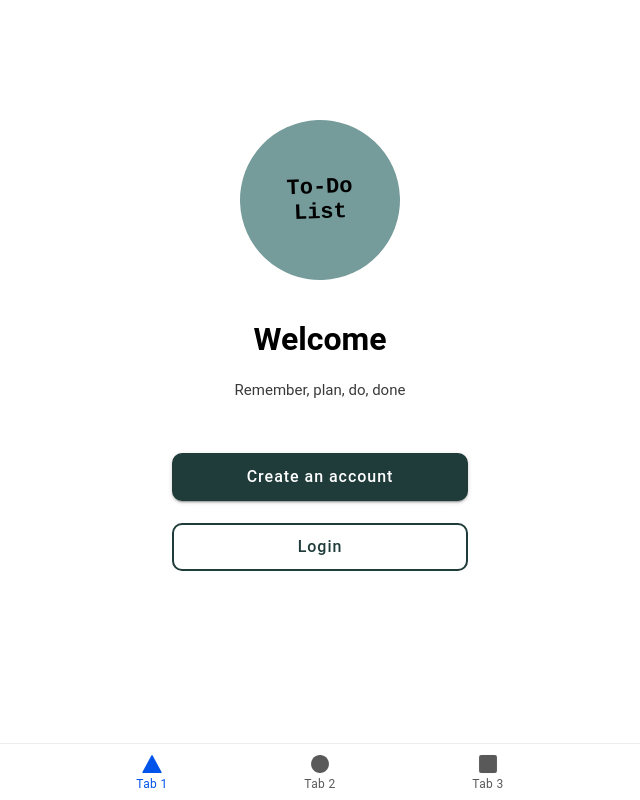
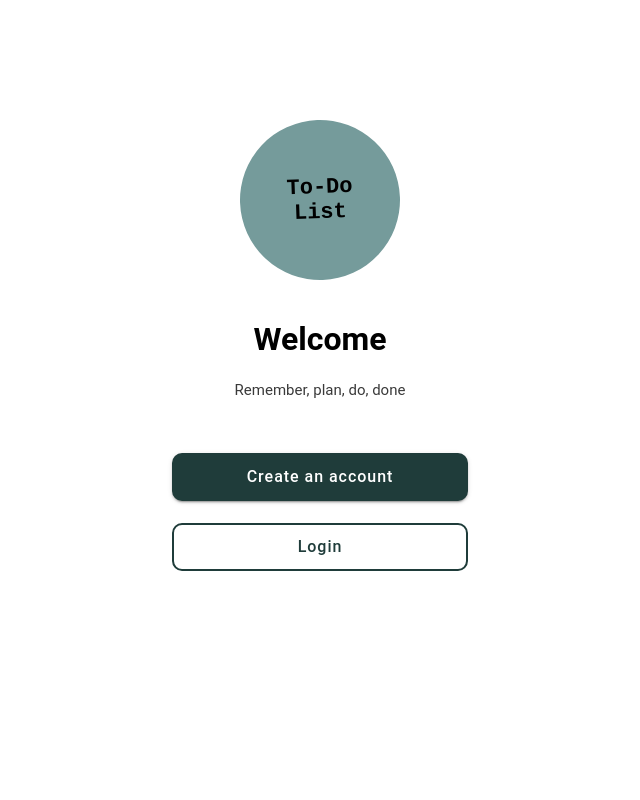
Before and after one commit to MobileLab6/Labwork6, a React (Vite) app in the folder Lab6/Lab6/: page /tab1 in a window 1280 px wide. Shown: the whole page, without its empty margins (320-960 px from the left). Built offline with nearby package versions, Linux system fonts and the light colour scheme; no server answers.

Commit message:
alabar pois

```diff
--- a/Lab6/Lab6/src/App.tsx
+++ b/Lab6/Lab6/src/App.tsx
@@ -4,8 +4,6 @@ import {
   IonIcon,
   IonLabel,
   IonRouterOutlet,
-  IonTabBar,
-  IonTabButton,
   IonTabs,
   IonMenu,
   IonHeader,
@@ -21,7 +19,7 @@ import {
 } from '@ionic/react';
 import { menuController } from '@ionic/core/components';
 import { IonReactRouter } from '@ionic/react-router';
-import { ellipse, square, triangle, logOut, arrowBack } from 'ionicons/icons';
+import { logOut, arrowBack } from 'ionicons/icons';
 import { signOut } from 'firebase/auth';
 import { auth } from './firebaseConfig';
 
@@ -122,20 +120,6 @@ const App: React.FC = () => {
                 <Redirect to="/tab1" />
               </Route>
             </IonRouterOutlet>
-            <IonTabBar slot="bottom">
-              <IonTabButton tab="tab1" href="/tab1">
-                <IonIcon aria-hidden="true" icon={triangle} />
-                <IonLabel>Tab 1</IonLabel>
-              </IonTabButton>
-              <IonTabButton tab="tab2" href="/tab2">
-                <IonIcon aria-hidden="true" icon={ellipse} />
-                <IonLabel>Tab 2</IonLabel>
-              </IonTabButton>
-              <IonTabButton tab="tab3" href="/tab3">
-                <IonIcon aria-hidden="true" icon={square} />
-                <IonLabel>Tab 3</IonLabel>
-              </IonTabButton>
-            </IonTabBar>
           </IonTabs>
         </IonSplitPane>
       </IonReactRouter>
```
